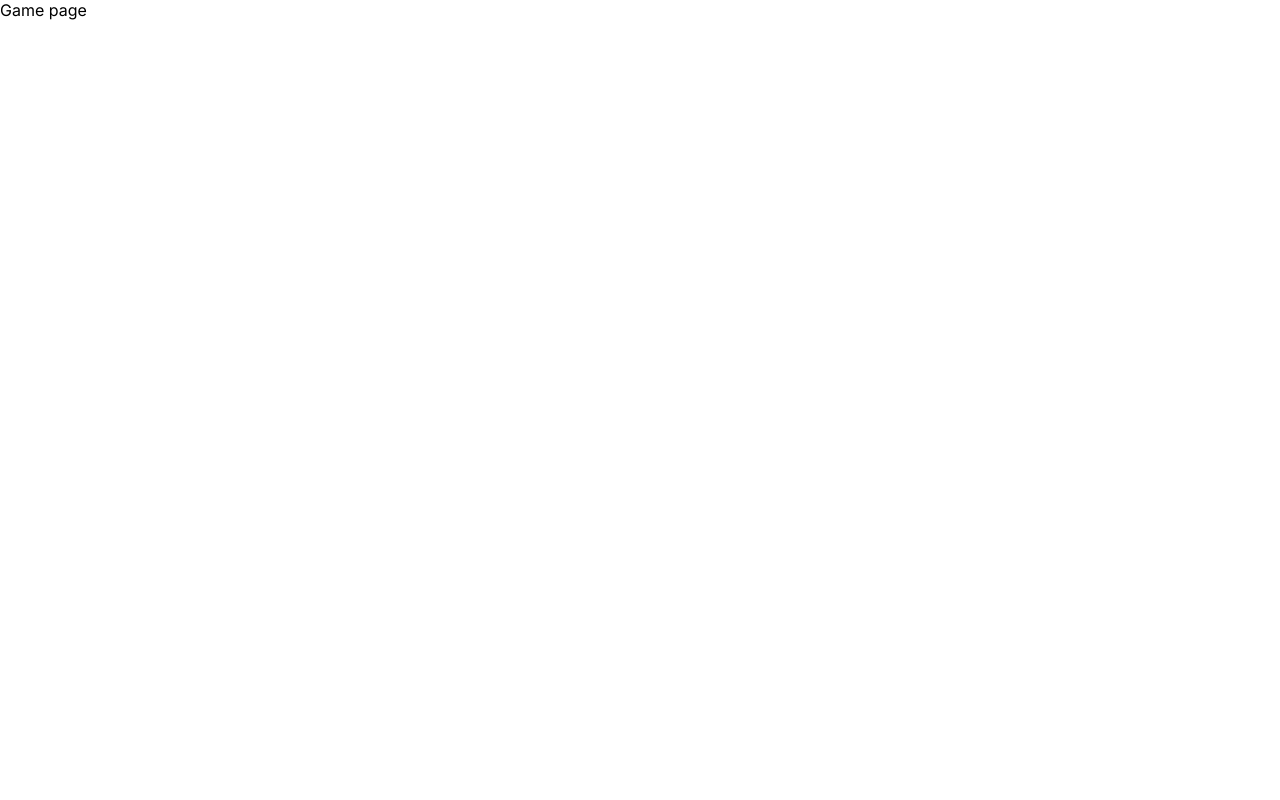
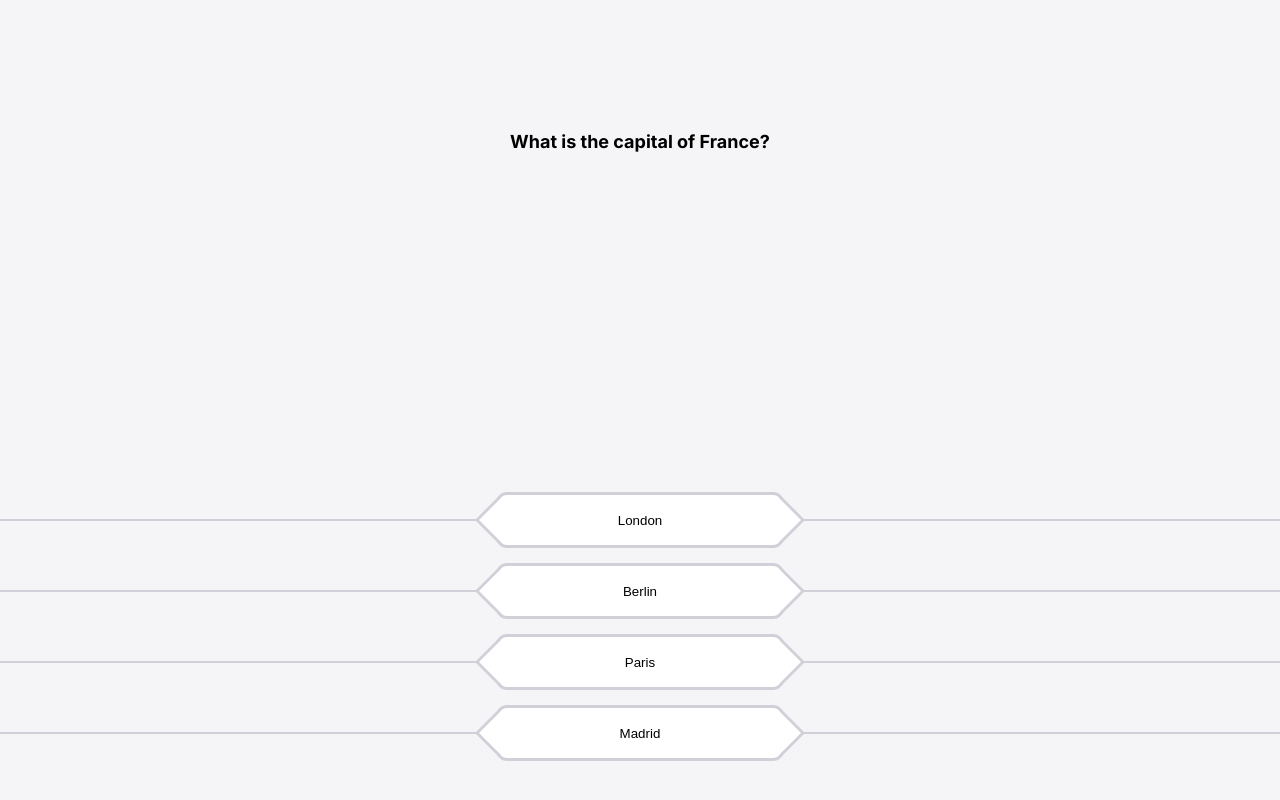
Before and after one commit to ivatsu-test/nibble, a Next.js app: page /game in a window 1280 px wide. Built offline with nearby package versions, Linux system fonts and the light colour scheme.

Commit message:
feat: basic game flow (#4)
* build(deps): install 'zod'

* fix: editor, use spaces by default

* feat: add Game Over page

* styles: add root black-100, black-300 colors

* feat: add questions json and create schema

* feat: create basic game logic

```diff
--- a/package.json
+++ b/package.json
@@ -13,7 +13,8 @@
     "clsx": "^2.1.1",
     "next": "15.1.7",
     "react": "^19.0.0",
-    "react-dom": "^19.0.0"
+    "react-dom": "^19.0.0",
+    "zod": "^3.24.2"
   },
   "devDependencies": {
     "@eslint/eslintrc": "^3",
--- /dev/null
+++ b/src/app/game/game-page.module.css
@@ -0,0 +1,7 @@
+.l-game-page {
+  display: flex;
+  flex-direction: column;
+  justify-content: flex-end;
+  align-items: center;
+  background-color: var(--black-100);
+}
--- a/src/app/game/page.tsx
+++ b/src/app/game/page.tsx
@@ -1,3 +1,18 @@
+import Game from '@/components/game';
+import { questionsSchema } from '@/models/question';
+import questions from '../../data/questions.json';
+import styles from './game-page.module.css';
+
 export default function GamePage() {
-  return <div>Game page</div>;
+  const res = questionsSchema.safeParse(questions);
+
+  if (!res.success) {
+    throw new Error('Failed to parse questions');
+  }
+
+  return (
+    <div className={styles['l-game-page']}>
+      <Game questions={res.data} />
+    </div>
+  );
 }
--- a/src/app/globals.css
+++ b/src/app/globals.css
@@ -1,7 +1,9 @@
 :root {
-  --white: #ffffff;
+  --black-100: #f5f5f7;
+  --black-300: #d0d0d8;
   --orange-100: #fff3eb;
   --orange-300: #ff8b37;
+  --white: #ffffff;
 }
 
 html,
--- /dev/null
+++ b/src/components/game.module.css
@@ -0,0 +1,112 @@
+.l-game {
+  display: flex;
+  flex-direction: column;
+  justify-content: space-between;
+  align-items: center;
+  height: 100vh;
+  padding-bottom: 24px;
+}
+
+.question {
+  margin-top: 45%;
+  padding: 0 16px;
+  font-size: 18px;
+  text-align: center;
+}
+
+.l-answers-container {
+  display: flex;
+  flex-direction: column;
+  justify-content: center;
+  align-items: center;
+}
+
+.answer-option-button {
+  position: relative;
+}
+
+.l-hexagon-container {
+  position: relative;
+}
+
+.hexagon {
+  --height: 56px;
+  height: var(--height);
+  width: 288px;
+  background-color: var(--white);
+  border-top-left-radius: 11px;
+  border-top-right-radius: 11px;
+  border-bottom-left-radius: 11px;
+  border-bottom-right-radius: 11px;
+  border: 3px solid var(--black-300);
+}
+
+.hexagon__left,
+.hexagon__right {
+  --height: 56px;
+  --line-width: 24px;
+  width: 0;
+  position: absolute;
+  top: calc(var(--height) / 2 - var(--line-width));
+  border-top: var(--line-width) solid transparent;
+  border-bottom: var(--line-width) solid transparent;
+}
+
+.hexagon__left {
+  left: -21px;
+  border-right: var(--line-width) solid var(--black-300);
+
+  &::before {
+    content: "";
+    position: absolute;
+    bottom: -1px;
+    right: -1px;
+    width: 100vw;
+    height: 2px;
+    background-color: var(--black-300);
+  }
+
+  &::after {
+    content: '';
+    width: 0;
+    height: 0;
+    border-top: 21px solid transparent;
+    border-bottom: 21px solid transparent;
+    border-right: 21px solid var(--white);
+    position: absolute;
+    top: -21px;
+    left: 4px;
+  }
+}
+
+.hexagon__right {
+  right: -21px;
+  border-left: var(--line-width) solid var(--black-300);
+
+  &::before {
+    content: '';
+    width: 0;
+    height: 0;
+    border-top: 24px solid transparent;
+    border-bottom: 24px solid transparent;
+    border-left: 24px solid var(--white);
+    position: absolute;
+    top: -24px;
+    right: 4px;
+  }
+
+  &::after {
+    content: "";
+    position: absolute;
+    bottom: -1px;
+    left: -1px;
+    width: 100vw;
+    height: 2px;
+    background-color: var(--black-300);
+  }
+}
+
+.answer {
+  position: relative;
+  bottom: 35px;
+}
--- /dev/null
+++ b/src/components/game.tsx
@@ -0,0 +1,50 @@
+'use client';
+
+import { Question } from '@/models/question';
+import { redirect } from 'next/navigation';
+import { useState } from 'react';
+import route from '@/route';
+import styles from './game.module.css';
+
+export default function Game({ questions }: { questions: Question[] }) {
+  const [currentIndex, setCurrentIndex] = useState(0);
+  const [score, setScore] = useState(0);
+  const [isGameOver, setIsGameOver] = useState(false);
+
+  const handleAnswer = (isCorrect: boolean) => {
+    if (isCorrect) {
+      setScore(score + 1);
+      if (currentIndex + 1 < questions.length) {
+        setCurrentIndex(currentIndex + 1);
+      } else {
+        setIsGameOver(true);
+      }
+    } else {
+      setIsGameOver(true);
+    }
+  };
+
+  if (isGameOver) {
+    return redirect(`${route.gameOver}?score=${score}`);
+  }
+
+  return (
+    <div className={styles['l-game']}>
+      <h2 className={styles.question}>{questions[currentIndex].question}</h2>
+      <div className={styles['l-answers-container']}>
+        {questions[currentIndex].answers.map((answer) => (
+          <button className={styles['answer-option-button']} key={answer.text} type="button" onClick={() => handleAnswer(answer.isCorrect)}>
+            <div className={styles['l-hexagon-container']}>
+              <div className={styles.hexagon__left} />
+              <div className={styles.hexagon} />
+              <div className={styles.hexagon__right} />
+            </div>
+            <div className={styles.answer}>
+              {answer.text}
+            </div>
+          </button>
+        ))}
+      </div>
+    </div>
+  );
+}
--- /dev/null
+++ b/src/data/questions.json
@@ -0,0 +1,326 @@
+[
+	{
+		"id": 1,
+		"question": "What is the capital of France?",
+		"answers": [
+			{
+				"option": "A",
+				"text": "London",
+				"isCorrect": false
+			},
+			{
+				"option": "B",
+				"text": "Berlin",
+				"isCorrect": false
+			},
+			{
+				"option": "C",
+				"text": "Paris",
+				"isCorrect": true
+			},
+			{
+				"option": "D",
+				"text": "Madrid",
+				"isCorrect": false
+			}
+		],
+		"prize": "$500"
+	},
+	{
+		"id": 2,
+		"question": "How old your elder brother was 10 years before you was born, mate?",
+		"answers": [
+			{
+				"option": "A",
+				"text": "10 years",
+				"isCorrect": true
+			},
+			{
+				"option": "B",
+				"text": "11 years",
+				"isCorrect": false
+			},
+			{
+				"option": "C",
+				"text": "12 years",
+				"isCorrect": false
+			},
+			{
+				"option": "D",
+				"text": "14 years",
+				"isCorrect": false
+			}
+		],
+		"prize": "$1,000"
+	},
+	{
+		"id": 3,
+		"question": "How many continents are there on Earth?",
+		"answers": [
+			{
+				"option": "A",
+				"text": "5",
+				"isCorrect": false
+			},
+			{
+				"option": "B",
+				"text": "6",
+				"isCorrect": false
+			},
+			{
+				"option": "C",
+				"text": "7",
+				"isCorrect": true
+			},
+			{
+				"option": "D",
+				"text": "8",
+				"isCorrect": false
+			}
+		],
+		"prize": "$2,000"
+	},
+	{
+		"id": 4,
+		"question": "Which is the largest ocean?",
+		"answers": [
+			{
+				"option": "A",
+				"text": "Atlantic",
+				"isCorrect": false
+			},
+			{
+				"option": "B",
+				"text": "Indian",
+				"isCorrect": false
+			},
+			{
+				"option": "C",
+				"text": "Pacific",
+				"isCorrect": true
+			},
+			{
+				"option": "D",
+				"text": "Arctic",
+				"isCorrect": false
+			}
+		],
+		"prize": "$4,000"
+	},
+	{
+		"id": 5,
+		"question": "Which year marked the start of World War II?",
+		"answers": [
+			{
+				"option": "A",
+				"text": "1914",
+				"isCorrect": false
+			},
+			{
+				"option": "B",
+				"text": "1939",
+				"isCorrect": true
+			},
+			{
+				"option": "C",
+				"text": "1945",
+				"isCorrect": false
+			},
+			{
+				"option": "D",
+				"text": "1923",
+				"isCorrect": false
+			}
+		],
+		"prize": "$8,000"
+	},
+	{
+		"id": 6,
+		"question": "Which is the largest planet in the Solar System?",
+		"answers": [
+			{
+				"option": "A",
+				"text": "Earth",
+				"isCorrect": false
+			},
+			{
+				"option": "B",
+				"text": "Mars",
+				"isCorrect": false
+			},
+			{
+				"option": "C",
+				"text": "Jupiter",
+				"isCorrect": true
+			},
+			{
+				"option": "D",
+				"text": "Saturn",
+				"isCorrect": false
+			}
+		],
+		"prize": "$16,000"
+	},
+	{
+		"id": 7,
+		"question": "How many chromosomes does a human have?",
+		"answers": [
+			{
+				"option": "A",
+				"text": "23",
+				"isCorrect": false
+			},
+			{
+				"option": "B",
+				"text": "46",
+				"isCorrect": true
+			},
+			{
+				"option": "C",
+				"text": "32",
+				"isCorrect": false
+			},
+			{
+				"option": "D",
+				"text": "50",
+				"isCorrect": false
+			}
+		],
+		"prize": "$32,000"
+	},
+	{
+		"id": 8,
+		"question": "Who wrote 'Hamlet'?",
+		"answers": [
+			{
+				"option": "A",
+				"text": "Mark Twain",
+				"isCorrect": false
+			},
+			{
+				"option": "B",
+				"text": "William Shakespeare",
+				"isCorrect": true
+			},
+			{
+				"option": "C",
+				"text": "Charles Dickens",
+				"isCorrect": false
+			},
+			{
+				"option": "D",
+				"text": "Oscar Wilde",
+				"isCorrect": false
+			}
+		],
+		"prize": "$64,000"
+	},
+	{
+		"id": 9,
+		"question": "How many players are on a football (soccer) team on the field?",
+		"answers": [
+			{
+				"option": "A",
+				"text": "9",
+				"isCorrect": false
+			},
+			{
+				"option": "B",
+				"text": "10",
+				"isCorrect": false
+			},
+			{
+				"option": "C",
+				"text": "11",
+				"isCorrect": true
+			},
+			{
+				"option": "D",
+				"text": "12",
+				"isCorrect": false
+			}
+		],
+		"prize": "$125,000"
+	},
+	{
+		"id": 10,
+		"question": "Which gas is most abundant in Earth's atmosphere?",
+		"answers": [
+			{
+				"option": "A",
+				"text": "Oxygen",
+				"isCorrect": false
+			},
+			{
+				"option": "B",
+				"text": "Carbon dioxide",
+				"isCorrect": false
+			},
+			{
+				"option": "C",
+				"text": "Nitrogen",
+				"isCorrect": true
+			},
+			{
+				"option": "D",
+				"text": "Helium",
+				"isCorrect": false
+			}
+		],
+		"prize": "$250,000"
+	},
+	{
+		"id": 11,
+		"question": "Which city is known as 'The Eternal City'?",
+		"answers": [
+			{
+				"option": "A",
+				"text": "Athens",
+				"isCorrect": false
+			},
+			{
+				"option": "B",
+				"text": "Rome",
+				"isCorrect": true
+			},
+			{
+				"option": "C",
+				"text": "Kyiv",
+				"isCorrect": false
+			},
+			{
+				"option": "D",
+				"text": "Paris",
+				"isCorrect": false
+			}
+		],
+		"prize": "$500,000"
+	},
+	{
+		"id": 12,
+		"question": "Who discovered America?",
+		"answers": [
+			{
+				"option": "A",
+				"text": "Ferdinand Magellan",
+				"isCorrect": false
+			},
+			{
+				"option": "B",
+				"text": "Vasco da Gama",
+				"isCorrect": false
+			},
+			{
+				"option": "C",
+				"text": "Christopher Columbus",
+				"isCorrect": true
+			},
+			{
+				"option": "D",
+				"text": "James Cook",
+				"isCorrect": false
+			}
+		],
+		"prize": "$1,000,000"
+	}
+]
--- /dev/null
+++ b/src/models/question.ts
@@ -0,0 +1,20 @@
+import { z } from 'zod';
+
+const answerSchema = z.object({
+  text: z.string(),
+  isCorrect: z.boolean(),
+  option: z.union([z.literal('A'), z.literal('B'), z.literal('C'), z.literal('D')]),
+});
+
+const questionSchema = z.object({
+  id: z.number(),
+  question: z.string(),
+  answers: z.array(answerSchema),
+  prize: z.string(),
+});
+
+export const questionsSchema = z.array(questionSchema);
+
+export type Answer = z.infer<typeof answerSchema>;
+export type Question = z.infer<typeof questionSchema>;
+export type Questions = z.infer<typeof questionsSchema>;
--- a/src/route.ts
+++ b/src/route.ts
@@ -1,6 +1,7 @@
 const route = {
   start: '/start',
   game: '/game',
+  gameOver: '/game-over',
 };
 
 export default route;
```
Also changed, not shown: src/app/game-over/page.tsx (added, +7 -0 lines), 1 other file (tests, documents, lock files or other folders).
